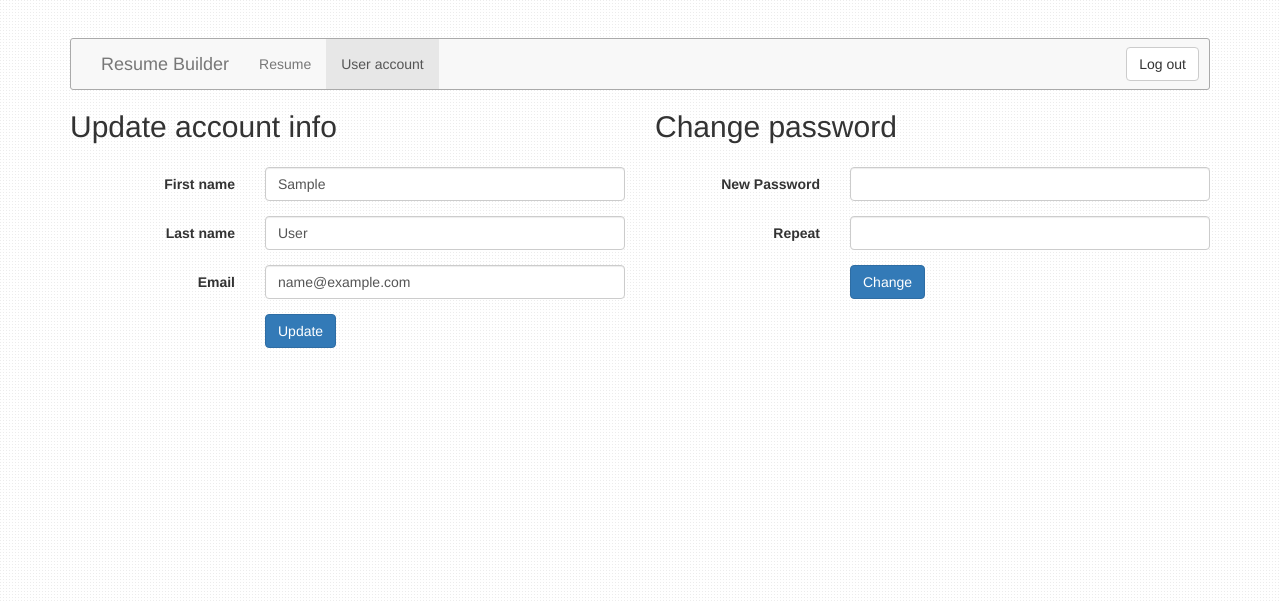
After one commit to toyg/django-resume-builder, a Django app: page /user/ in a window 1280 px wide. The commit adds this page. Shown: the top 603 px of the page. Run offline with Django 3.2, Linux system fonts and the light colour scheme; the visitor is signed in with stand-in values (Sample User, id 1); some libraries are stand-ins or nearby versions.

Commit message:
User account edit page

```diff
--- a/apps/resume/models.py
+++ b/apps/resume/models.py
@@ -15,7 +15,7 @@ class ResumeItem(models.Model):
     # Null end date indicates position is currently held
     end_date = models.DateField(null=True, blank=True)
 
-    description = models.CharField(max_length=2047, blank=True)
+    description = models.TextField(max_length=2047, blank=True)
 
     def __unicode__(self):
         return "{}: {} at {} ({})".format(self.user.username,
--- a/apps/resume/templates/resume/resume.html
+++ b/apps/resume/templates/resume/resume.html
@@ -15,6 +15,8 @@ Template for viewing a resume.
 
     div.header-center-container {
       text-align: center;
+
+      margin-top: 24px;
     }
 
     div.header-container {
--- a/apps/resume/views.py
+++ b/apps/resume/views.py
@@ -6,6 +6,9 @@ from .models import ResumeItem
 
 @login_required
 def resume_view(request):
+    """
+    Handle a request to view a user's resume.
+    """
     resume_items = ResumeItem.objects\
         .filter(user=request.user)\
         .order_by('-start_date')
--- a/apps/resumebuilder/settings.py
+++ b/apps/resumebuilder/settings.py
@@ -65,6 +65,7 @@ INSTALLED_APPS = [
     'django.contrib.staticfiles',
 
     'apps.resume',
+    'apps.user',
 ]
 
 MIDDLEWARE = [
--- a/apps/resumebuilder/urls.py
+++ b/apps/resumebuilder/urls.py
@@ -19,6 +19,7 @@ from django.contrib.auth import views as auth_views
 from django.views.generic import RedirectView
 
 from ..resume import views as resume_views
+from ..user import views as user_views
 
 urlpatterns = [
     url(r'^admin/', admin.site.urls),
@@ -29,4 +30,6 @@ urlpatterns = [
     url(r'^$', RedirectView.as_view(pattern_name='resume')),
 
     url(r'^resume/$', resume_views.resume_view, name='resume'),
+
+    url(r'^user/$', user_views.account_edit_view, name='account-edit'),
 ]
--- /dev/null
+++ b/apps/user/templates/user/account_edit.html
@@ -0,0 +1,116 @@
+{% extends "base_logged_in.html" %}
+
+{% comment %}
+Template for editing user account information.
+{% endcomment %}
+
+{% block styles %}
+  {{ block.super }}
+
+  <style>
+    h2 {
+      margin-bottom: 24px;
+    }
+  </style>
+{% endblock %}
+
+{% block content %}
+  <div class="row">
+
+    <div class="col-sm-6">
+      <h2>Update account info</h2>
+      <form action="" method="post" class="form-horizontal">
+        {% csrf_token %}
+
+        <div class="form-group">
+          <label for="inputFirstName" class="col-md-4 control-label">First name</label>
+          <div class="col-md-8">
+            <input type="text" name="first_name" required
+                   class="form-control" id="inputFirstName"
+                   value="{{ request.user.first_name }}">
+          </div>
+        </div>
+        <div class="form-group">
+          <label for="inputLastName" class="col-md-4 control-label">Last name</label>
+          <div class="col-md-8">
+            <input type="text" name="last_name" required
+                   class="form-control" id="inputLastName"
+                   value="{{ request.user.last_name }}">
+          </div>
+        </div>
+        <div class="form-group">
+          <label for="inputEmail" class="col-md-4 control-label">Email</label>
+          <div class="col-md-8">
+            <input type="email" name="email" required
+                   class="form-control" id="inputEmail"
+                   value="{{ request.user.email }}">
+          </div>
+        </div>
+
+        {% if update_info_message %}
+          <div class="col-md-offset-4 col-md-8">
+            <p class="text-success">{{ update_info_message }}</p>
+          </div>
+        {% endif %}
+
+        {% if update_info_error %}
+          <div class="col-md-offset-4 col-md-8">
+            <p class="text-danger">{{ update_info_error }}</p>
+          </div>
+        {% endif %}
+
+        <div class="form-group">
+          <div class="col-md-offset-4 col-md-8">
+            <button type="submit" class="btn btn-primary" name="updateInfo">
+              Update
+            </button>
+          </div>
+        </div>
+      </form>
+    </div>
+
+    <div class="col-sm-6">
+      <h2>Change password</h2>
+
+      <form action="" method="post" class="form-horizontal">
+        {% csrf_token %}
+
+        <div class="form-group">
+          <label for="inputPassword" class="col-md-4 control-label">New Password</label>
+          <div class="col-md-8">
+            <input type="password" name="password" required
+                   class="form-control" id="inputPassword">
+          </div>
+        </div>
+        <div class="form-group">
+          <label for="inputPassword2" class="col-md-4 control-label">Repeat</label>
+          <div class="col-md-8">
+            <input type="password" name="password2" required
+                   class="form-control" id="inputPassword2">
+          </div>
+        </div>
+
+        {% if change_password_message %}
+          <div class="col-md-offset-4 col-md-8">
+            <p class="text-success">{{ change_password_message }}</p>
+          </div>
+        {% endif %}
+
+        {% if change_password_error %}
+          <div class="col-md-offset-4 col-md-8">
+            <p class="text-danger">{{ change_password_error }}</p>
+          </div>
+        {% endif %}
+
+        <div class="form-group">
+          <div class="col-md-offset-4 col-md-8">
+            <button type="submit" class="btn btn-primary" name="changePassword">
+              Change
+            </button>
+          </div>
+        </div>
+      </form>
+    </div>
+
+  </div>
+{% endblock %}
--- /dev/null
+++ b/apps/user/views.py
@@ -0,0 +1,77 @@
+from django.contrib.auth.decorators import login_required
+from django.http import HttpResponseBadRequest
+from django.shortcuts import render
+
+
+@login_required
+def account_edit_view(request):
+    """
+    Handle a request to update the user's account info or password.
+    """
+    template_dict = {}
+
+    if request.method == 'POST':
+        if 'updateInfo' in request.POST:
+            try:
+                _handle_update_account_info(request.user, request.POST)
+                template_dict['update_info_message'] = 'Account info updated'
+            except FormInputError, e:
+                template_dict['update_info_error'] = str(e)
+        elif 'changePassword' in request.POST:
+            try:
+                _handle_change_password(request.user, request.POST)
+                template_dict['change_password_message'] = 'Password changed'
+            except FormInputError, e:
+                template_dict['change_password_error'] = str(e)
+        else:
+            return HttpResponseBadRequest('Unknown account edit type')
+
+    return render(request, 'user/account_edit.html', template_dict)
+
+
+def _handle_update_account_info(user, post_data):
+    """
+    Handle account info form input. Either update the user account's info or
+    raise an exception with a useful error message.
+
+    :param user: The Django User to update.
+    :param post_data: The input form data.
+    :raise FormInputError: If the input form data is not valid.
+    """
+    if 'first_name' not in post_data:
+        raise FormInputError('First name is required')
+    if 'last_name' not in post_data:
+        raise FormInputError('Last name is required')
+    if 'email' not in post_data:
+        raise FormInputError('Email is required')
+
+    user.first_name = post_data['first_name']
+    user.last_name = post_data['last_name']
+    user.email = post_data['email']
+    user.save()
+
+
+def _handle_change_password(user, post_data):
+    """
+    Handle password change form input. Either update the user's password or
+    raise an exception with a useful error message.
+
+    :param user: The Django User to update.
+    :param post_data: The input form data.
+    :raise FormInputError: If the input form data is not valid.
+    """
+    if ('password' not in post_data) or ('password2' not in post_data):
+        raise FormInputError('Both passwords must be provided')
+
+    if post_data['password'] != post_data['password2']:
+        raise FormInputError('Passwords do not match')
+
+    user.set_password(post_data['password'])
+    user.save()
+
+
+class FormInputError(Exception):
+    """
+    Indicates an error processing user form input.
+    """
+    pass
--- a/templates/base_logged_in.html
+++ b/templates/base_logged_in.html
@@ -35,6 +35,9 @@ the Django admin)
           <li role="presentation" {% if "/resume/" in request.path %}class="active"{% endif %}>
             <a href="/resume/">Resume</a>
           </li>
+          <li role="presentation" {% if "/user/" in request.path %}class="active"{% endif %}>
+            <a href="/user/">User account</a>
+          </li>
         </ul>
 
         <div class="navbar-right">
--- a/templates/registration/login.html
+++ b/templates/registration/login.html
@@ -20,6 +20,7 @@
 
   #login-container > h1 {
     margin-top: 0;
+    margin-bottom: 24px;
   }
 
   </style>
@@ -51,7 +52,7 @@
                  class="form-control">
         </div>
 
-        <button type="submit" class="btn btn-default">Log in</button>
+        <button type="submit" class="btn btn-primary">Log in</button>
         <input type="hidden" name="next" value="{{ next }}" />
       </form>
     </div><!-- row-fluid -->
```
Also changed, not shown: apps/user/__init__.py (added).
